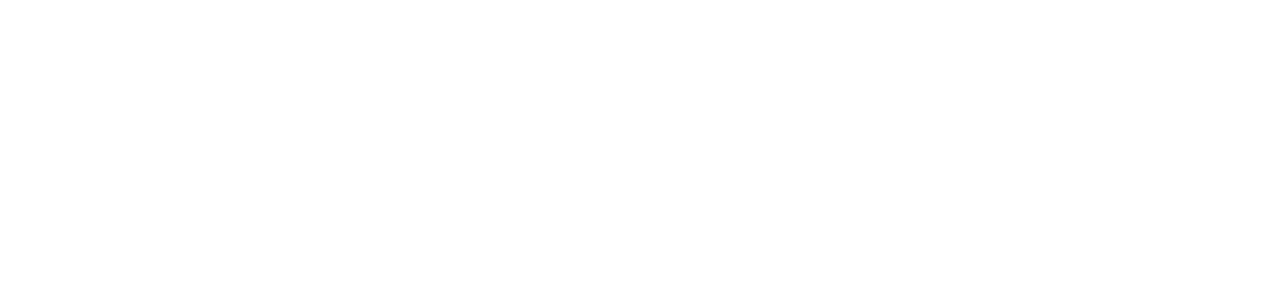
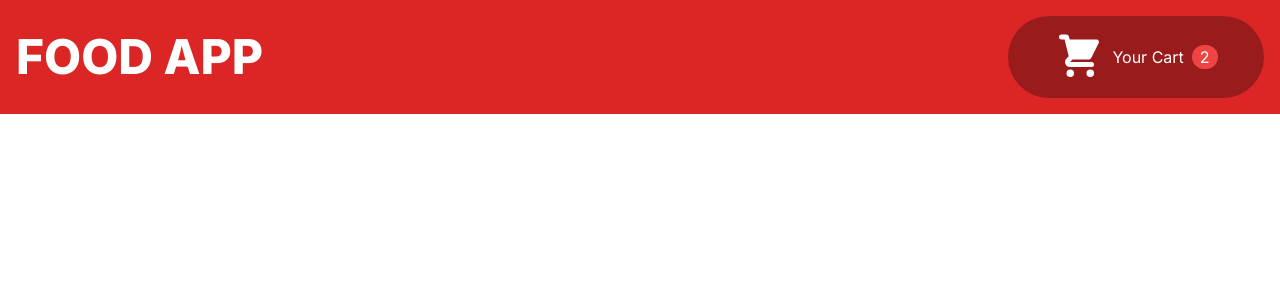
Before and after one commit to simran019/OnlineFoodOrderApp, a Next.js app: page / in a window 1280 px wide. Shown: the top 300 px of the page. Built offline with nearby package versions, Linux system fonts and the light colour scheme.

Commit message:
created header

```diff
--- /dev/null
+++ b/app/Header/page.tsx
@@ -0,0 +1,20 @@
+"use client";
+import Image from "next/image";
+import CartIcon from "../../public/images/page.svg";
+
+const Header = () => {
+  return (
+    <div className="w-screen bg-red-600 p-4 flex justify-between items-center">
+      <span className="text-5xl text-white font-extrabold">FOOD APP</span>
+      <button className="flex bg-red-800 justify-center gap-2 items-center text-white w-64 p-4 rounded-full">
+        <div>
+          <Image src={CartIcon} width={50} height={50} alt="cart_icon" />
+        </div>
+        <span>Your Cart</span>
+        <p className="bg-red-500 px-2 rounded-xl">2</p>
+      </button>
+    </div>
+  );
+};
+
+export default Header;
--- a/app/page.tsx
+++ b/app/page.tsx
@@ -1,8 +1,10 @@
-import Image from 'next/image'
+import Image from "next/image";
+import Header from "./Header/page";
 
 export default function Home() {
   return (
-    <main className="flex min-h-screen flex-col items-center justify-between p-24">
-          </main>
-  )
+    <main className="flex min-h-screen flex-col items-center justify-between">
+      <Header/>
+    </main>
+  );
 }
--- a/next.config.js
+++ b/next.config.js
@@ -1,4 +1,8 @@
 /** @type {import('next').NextConfig} */
-const nextConfig = {}
+const nextConfig = {
+    experimental: {
+        serverActions: true,
+      },
+}
 
 module.exports = nextConfig
```
Also changed, not shown: public/images/page.svg (added).
